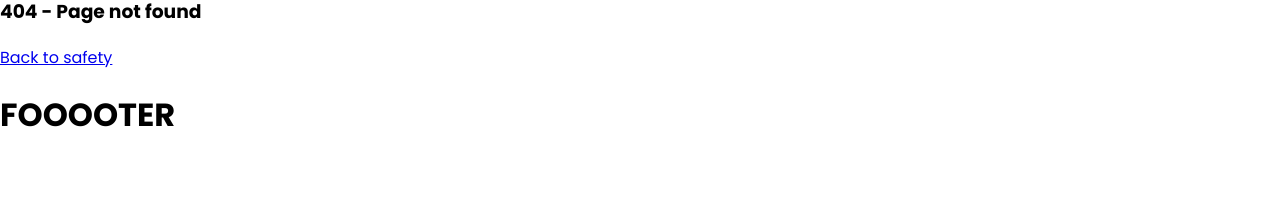
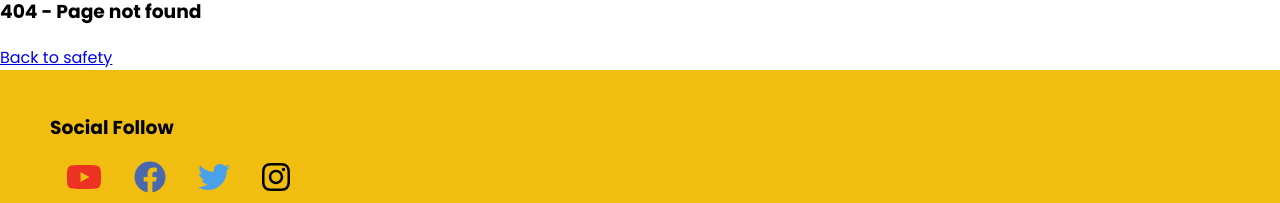
Before and after one commit to ChejAhamed/RAV, a React (Create React App) app in the folder frontend/: page /dashboard in a window 1280 px wide. Shown: the part 594-797 px from the top of the page. Built offline with nearby package versions, Linux system fonts and the light colour scheme; no server answers; a web font is replaced by a local one.

Commit message:
Config Footer css

```diff
--- a/frontend/package.json
+++ b/frontend/package.json
@@ -3,6 +3,9 @@
   "version": "0.1.0",
   "private": true,
   "dependencies": {
+    "@fortawesome/fontawesome-svg-core": "^1.2.36",
+    "@fortawesome/free-brands-svg-icons": "^5.15.4",
+    "@fortawesome/react-fontawesome": "^0.1.15",
     "@testing-library/jest-dom": "^5.14.1",
     "@testing-library/react": "^11.2.7",
     "@testing-library/user-event": "^12.8.3",
--- a/frontend/src/App.tsx
+++ b/frontend/src/App.tsx
@@ -21,7 +21,7 @@
 import Profile from './pages/Profile/Profile';
 import NotFound from './pages/NotFound/NotFound';
 import Footer from './components/Footer/Footer';
-import Statistics from './pages/Statistics/Statiscs';
+import Statistics from './pages/Statistics/Statistics';
 import StartQuiz from './pages/StartQuiz/StartQuiz';
 import configureStore from './redux/store';
 
@@ -37,12 +37,12 @@
             <div>
 
             <Header />
-            <nav/>
-         <Route path="/dashboard" component={Dashboard} />
+
+          <Route path="/dashboard" component={Dashboard} />
           <Route path="/profile" component={Profile} />
           <Route path="/statistics" component={Statistics} />
           <Route path="/startquiz" component={StartQuiz} />
-          <Route component={NotFound} />
+         <Route component={NotFound} />
           <Footer />
           </div>
 
--- /dev/null
+++ b/frontend/src/components/Footer/Footer.css
@@ -0,0 +1,30 @@
+footer {
+  background-color: #f1bd10;
+}
+.social-container {
+  padding: 25px 50px;
+}
+
+a.social {
+  margin: 0 1rem;
+  transition: transform 250ms;
+  display: inline-block;
+}
+a.social:hover {
+  transform: translateY(-2px);
+}
+a.youtube {
+  color: #eb3223;
+}
+
+a.facebook {
+  color: #4968ad;
+}
+
+a.twitter {
+  color: #49a1eb;
+}
+
+a.instagram {
+  color: black;
+}
--- a/frontend/src/components/Footer/Footer.tsx
+++ b/frontend/src/components/Footer/Footer.tsx
@@ -1,10 +1,35 @@
 import React from 'react';
-
-
+import { FontAwesomeIcon } from "@fortawesome/react-fontawesome";
+import {
+    faYoutube,
+    faFacebook,
+    faTwitter,
+    faInstagram
+  } from "@fortawesome/free-brands-svg-icons";
+import './Footer.css'
 const Footer:React.FC =()=>{
     return(
         <footer>
-            <h1>FOOOOTER</h1>
+            <div className="social-container">
+             <h3>Social Follow</h3>
+             <div>
+                <a href="https://www.youtube.com/channel/UCcg259D5TPWaGDrg49hYUAA"
+                className="youtube social">
+                <FontAwesomeIcon icon={faYoutube} size="2x" />
+                </a>
+                <a href="https://www.facebook.com/skylabcoders/"
+                className="facebook social">
+                <FontAwesomeIcon icon={faFacebook} size="2x" />
+                </a>
+                <a href="https://twitter.com/skylabcoders?lang=es" className="twitter social">
+                <FontAwesomeIcon icon={faTwitter} size="2x" />
+                </a>
+                <a href="https://www.instagram.com/skylabcoders/?hl=es"
+                className="instagram social">
+                <FontAwesomeIcon icon={faInstagram} size="2x" />
+                </a>
+             </div>
+           </div>
 
        </footer>
     )
```
Also changed, not shown: frontend/src/pages/Statistics/Statistics.tsx (renamed from frontend/src/pages/Statistics/Statiscs.tsx), 1 other file (tests, documents, lock files or other folders).
